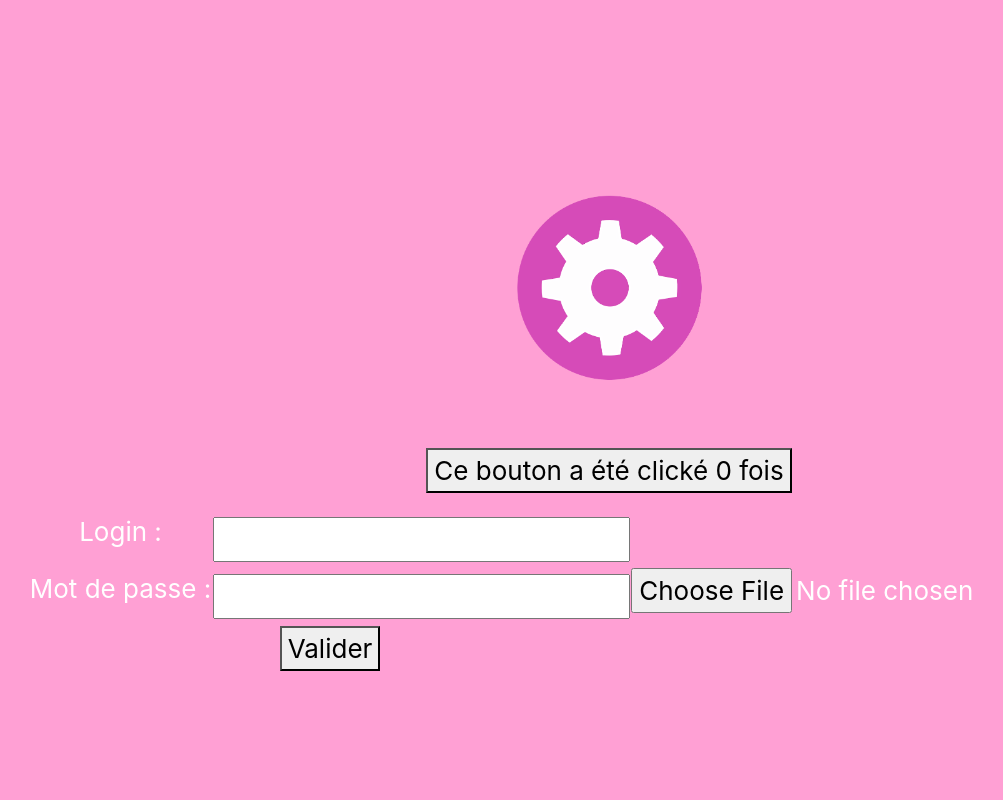
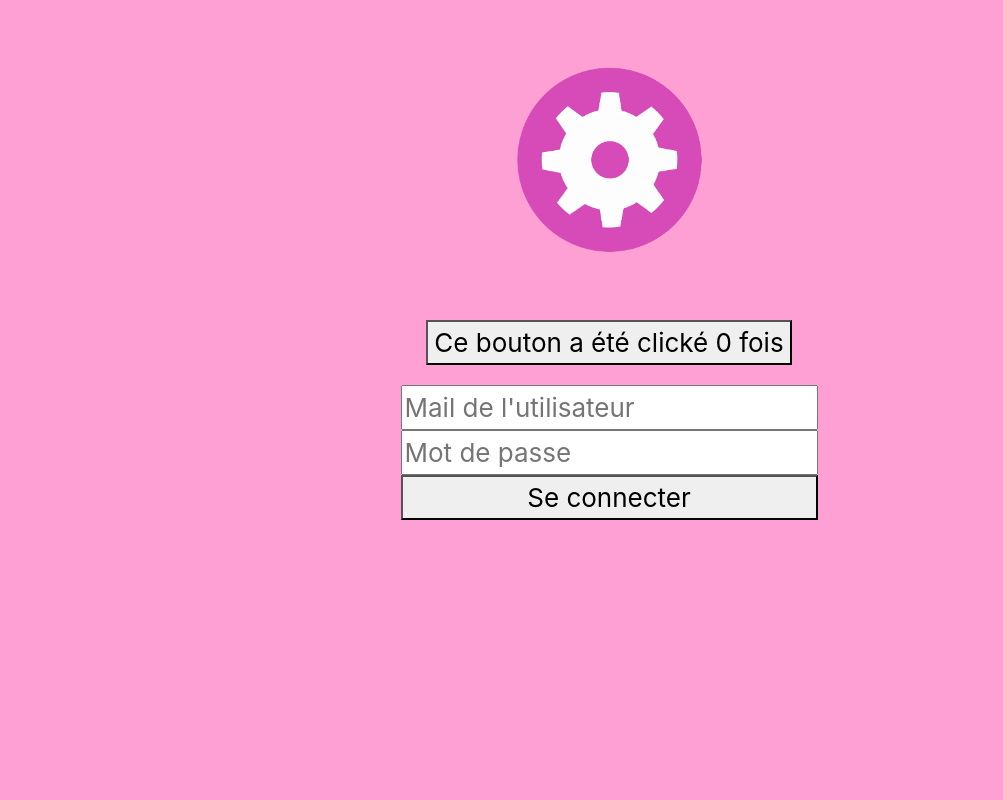
Before and after one commit to Carboxyde/ServicesWebZZ3Front, a React (Create React App) app in the folder zzinsta/: page / in a window 1280 px wide. Shown: the top 800 px of the page, without its empty margins (31-1034 px from the left). Built offline with nearby package versions, Linux system fonts and the light colour scheme; no server answers.

Commit message:
Login fonctionnel coté Front

```diff
--- a/zzinsta/src/components/Login.jsx
+++ b/zzinsta/src/components/Login.jsx
@@ -1,4 +1,5 @@
 import React, { Component } from 'react';
+import axios from 'axios'
 import './Login.css';
 
 export default class LoginInput extends React.Component {
@@ -12,13 +13,15 @@ export default class LoginInput extends React.Component {
         this.state =  {
             login:'',
             pwd:'',
-            connect:false,
+            connect:localStorage.getItem("token")!=null,
             error:'',
             file:''
         };
         this.handleClick = this.handleClick.bind(this);
         this.changeLogin = this.changeLogin.bind(this);
         this.changePassword = this.changePassword.bind(this);
+        this.disconnect = this.disconnect.bind(this);
+
     }
 
     changeLogin(event){
@@ -33,9 +36,9 @@ export default class LoginInput extends React.Component {
             pwd: val
         }));
     }
-    handleClick(event){
+    async handleClick(event){
         event.preventDefault();
-        if (this.checkPassword(this.state.login, this.state.pwd))
+        if (await this.checkPassword(this.state.login, this.state.pwd))
             this.setState(state => ({
                 connect:true
             }));
@@ -44,53 +47,66 @@ export default class LoginInput extends React.Component {
                 error:"Votre identifiant ou mot de passe est incorrect"
             }));
     }
-    checkPassword(login, pwd){
+
+    async disconnect(event){
+        localStorage.removeItem("token");
+        this.setState(state => ({
+            connect:false
+        }));
+    }
+
+    async checkPassword(login, pwd){
         let result=false;
-        if (login==="admin" && pwd==="Password1"){
-            result = true
-        }
+
+        try {
+            let res = await axios.post("http://localhost:5000/login", {
+                "username": login,
+                "password": pwd
+            });
+            console.log(res);
+            localStorage.setItem("token", res.data.token);
+            localStorage.setItem("Username", login);
+
+            if (res.data.success){
+                result = true
+            }
+
+          } catch (err) {
+            console.error(err);
+          }
+
         return result;
     }
 
     render() {
         if (!this.state.connect)
-        return <div>
-                <form >
-                    <table>
-                        <tbody>
-                            <tr>
-                                <td colSpan="2">
-                                    <p className="errorMsg">{this.state.error}</p>
-                                </td>
-                            </tr>
-                            <tr>
-                                <td>
-                                    <p> Login : </p>
-                                </td>
-                                <td>
-                                    <input onChange={this.changeLogin} type="text" value={this.state.login}/>
-                                </td>
-                            </tr>
-                            <tr>
-                                <td>
-                                    <p> Mot de passe : </p>
-                                </td>
-                                <td>
-                                    <input onChange={this.changePassword} type="password" value={this.state.pwd}/>
-                                </td>
-                                <input  onChange={this.changePassword} type="file" name="img" />
-                            </tr>
-                            <tr>
-                                <td colSpan="2">
-                                    <button onClick={this.handleClick}>Valider</button>
-                                </td>
-                            </tr>
-                        </tbody>
-                    </table>
-                </form>
-            </div>;
+            return  <form
+                        style={{
+                        display: "flex",
+                        flexDirection: "column",
+                        maxWidth: "80vw",
+                        margin: "auto",
+                        marginTop: "20px"
+                        }}
+                        >
+                        <input onChange={this.changeLogin} type="text" placeholder="Mail de l'utilisateur" value={this.state.login}/>
+                        <input onChange={this.changePassword} type="password" placeholder="Mot de passe" value={this.state.pwd}/>
+                        <button onClick={this.handleClick}>Se connecter</button>
+                    </form>;
         else
-            return <div> Vous êtes connecté</div>
+            return <div
+            style={{
+            display: "flex",
+            flexDirection: "column",
+            maxWidth: "80vw",
+            margin: "auto",
+            marginTop: "20px"
+            }}
+            >
+            <p>{this.state.login}</p>
+            <p>Vous êtes connecté</p>
+            <button onClick={this.disconnect}>Se déconnecter</button>
+            </div>
 
     }
 }
--- a/zzinsta/src/components/PostCreator.jsx
+++ b/zzinsta/src/components/PostCreator.jsx
@@ -50,10 +50,6 @@ changeFile(event){
 }
 upload(event){
   if (this.state.img!=null){
-    var formData = new FormData();
-    formData.append("title", this.state.title);
-    formData.append("description", this.state.cardText);
-    formData.append("file", this.state.file);
     axios.post('http://localhost:5000/posts', {
       "title": this.state.title,
       "description": this.state.cardText,
--- a/zzinsta/src/components/StuffColomn.jsx
+++ b/zzinsta/src/components/StuffColomn.jsx
@@ -15,7 +15,10 @@ state ={
     super(props);
   }
 
+
   componentDidMount(){
+    this.loadPosts();
+/*
     axios.get('http://localhost:5000/posts')
     .then(res => {
       const posts = res.data.app;
@@ -24,8 +27,30 @@ state ={
           posts
       });
     })
+    */
   }
 
+  async loadPosts(){
+    try {
+      const access_token = localStorage.getItem("token");
+      if (access_token!=null) {
+      const options = {
+        method: "get",
+        headers: {
+          Authorization: access_token,
+          "Content-Type": "application/json"
+        },
+        url: "http://localhost:5000/posts"
+      };
+      let res = await axios(options);
+      this.setState({ posts: res.data.app });
+    }
+    } catch (err) {
+      alert("erreur");
+    }
+
+
+  }
 
   render(){
    return(
```
